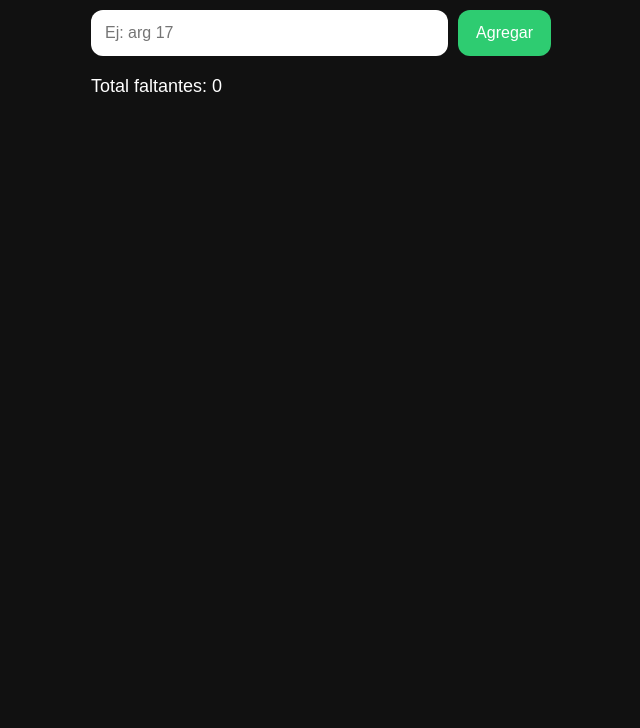
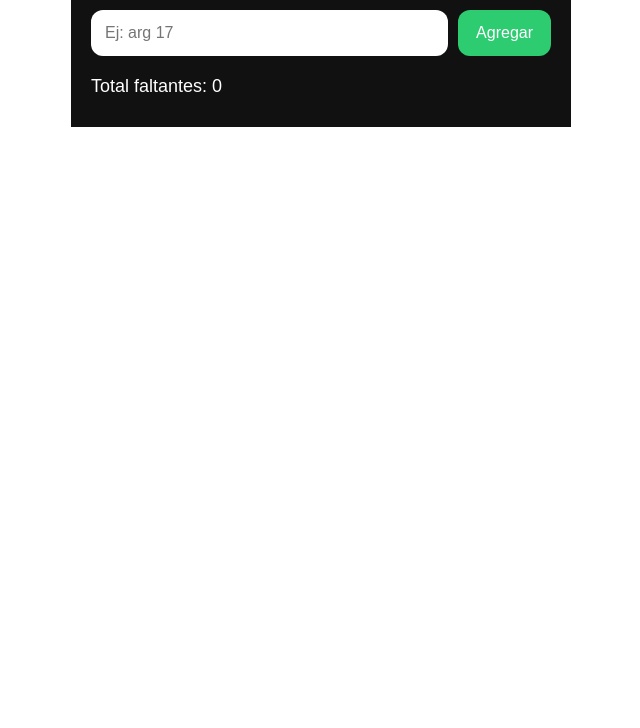
Before and after one commit to dante21121/figuritas, a plain HTML site: page index.html in a window 1280 px wide. Shown: the part 72-800 px from the top of the page, without its empty margins (319-959 px from the left). Drawn offline with Linux system fonts and the light colour scheme.

Commit message:
Update style.css

```diff
--- a/style.css
+++ b/style.css
@@ -6,7 +6,7 @@
 }
 
 body {
-	background: #111;
+	background: #00;
 	color: white;
 	height: 100vh;
 	overflow: hidden;
```
